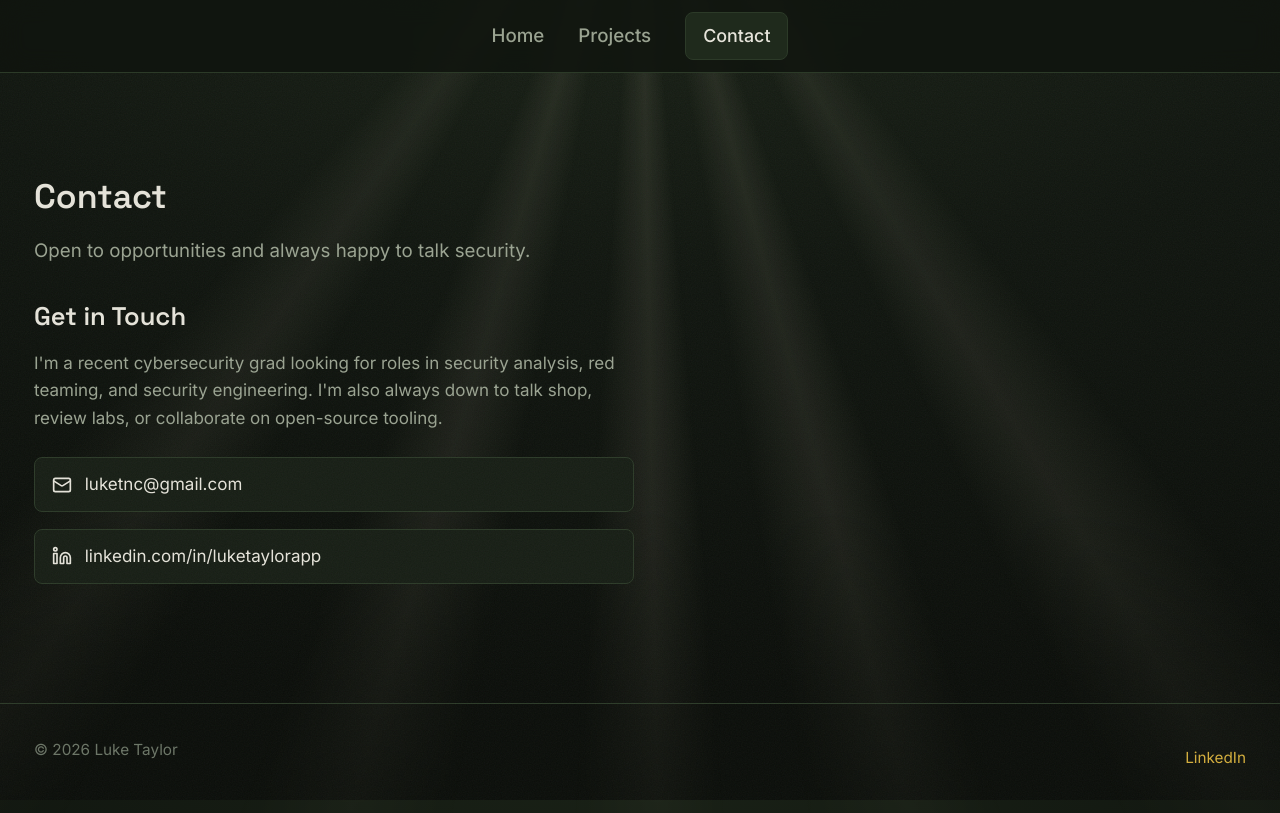
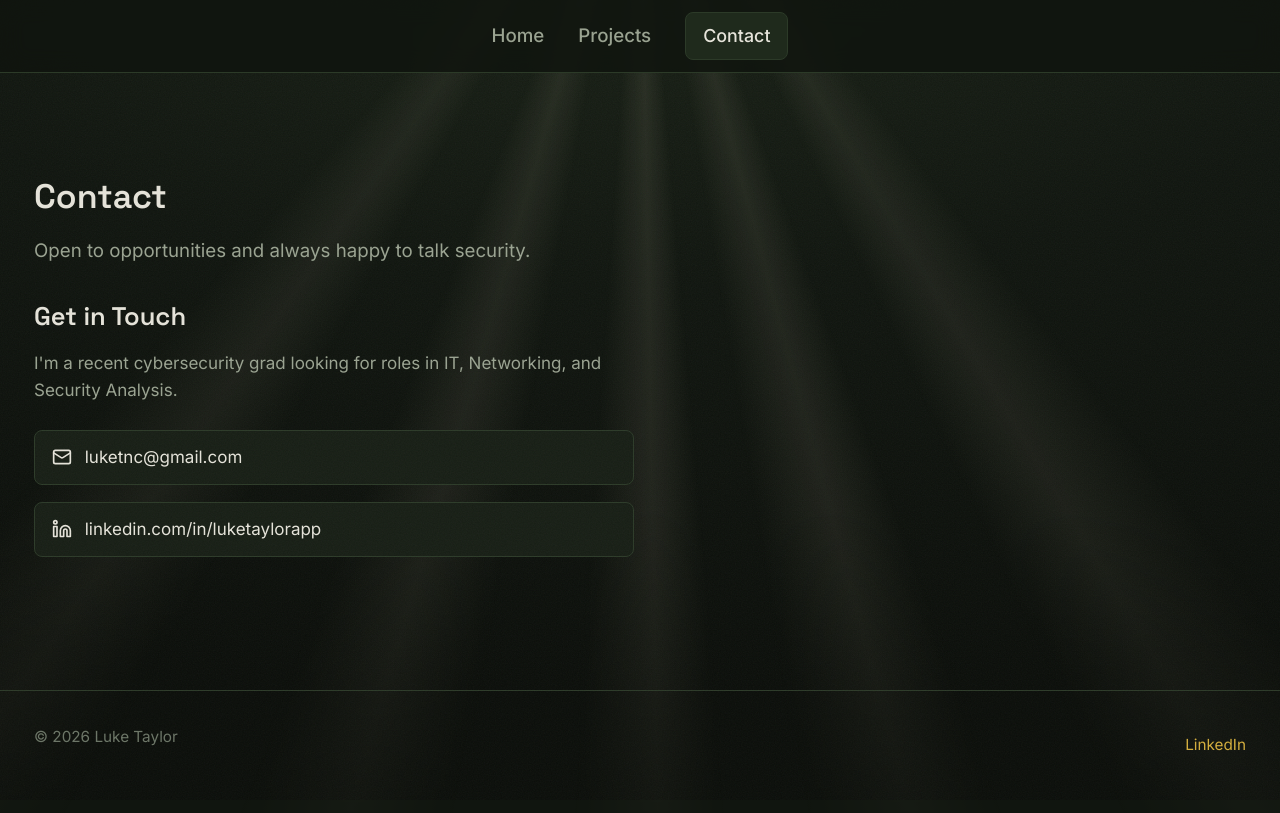
Before and after one commit to luketnc/LukeTaylorPortfolio, a React (Vite) app: page /#/contact in a window 1280 px wide. Built offline with nearby package versions, Linux system fonts and the light colour scheme.

Commit message:
Updated contact
Updated contact

```diff
--- a/src/pages/Contact.jsx
+++ b/src/pages/Contact.jsx
@@ -12,7 +12,7 @@ export default function Contact() {
                 <div className="contact-info" style={{ marginBottom: '3rem' }}>
                     <h2>Get in Touch</h2>
                     <p className="contact-desc">
-                        I'm a recent cybersecurity grad looking for roles in security analysis, red teaming, and security engineering. I'm also always down to talk shop, review labs, or collaborate on open-source tooling.
+                        I'm a recent cybersecurity grad looking for roles in IT, Networking, and Security Analysis.
                     </p>
                     <div className="social-links">
                         <a href="mailto:luketnc@gmail.com" className="social-link">
```
